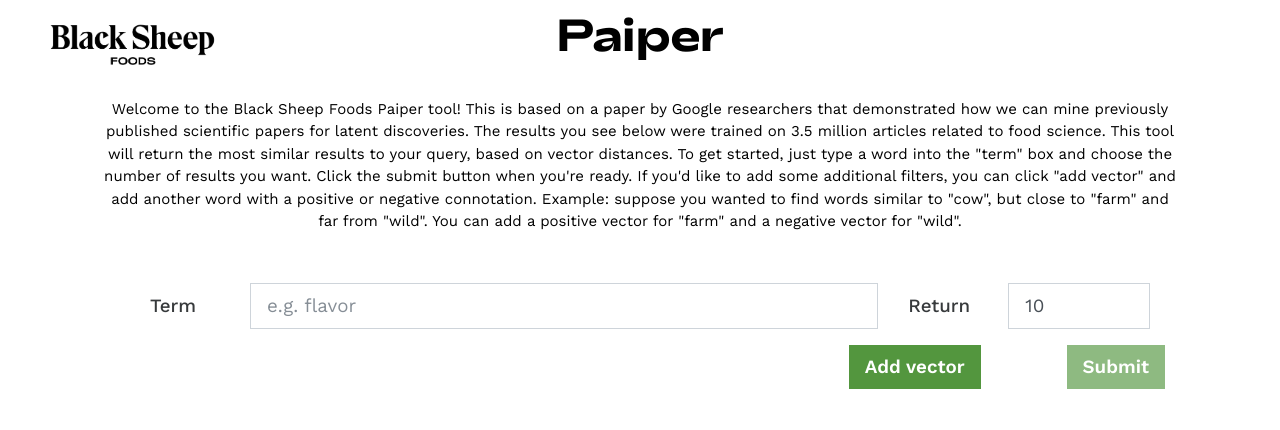
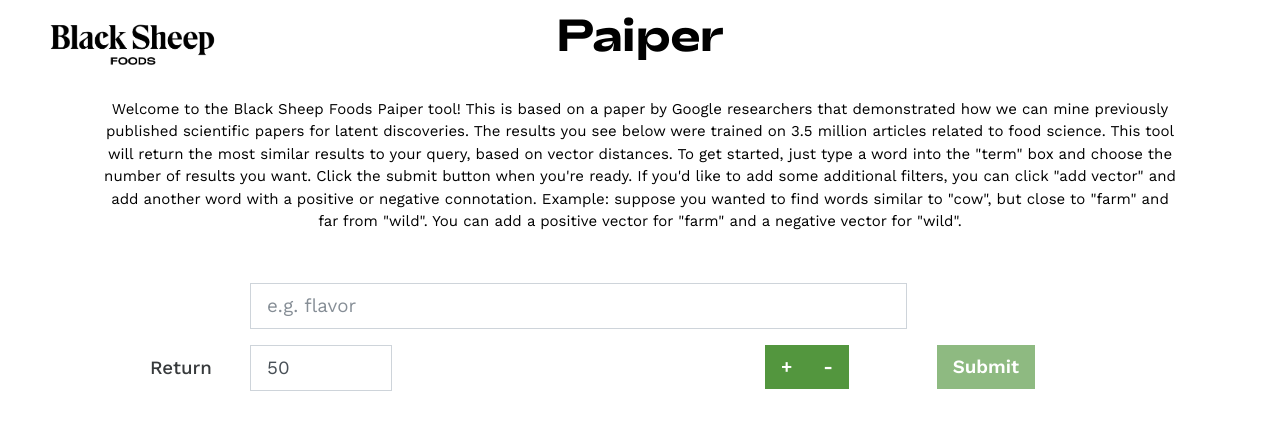
Before and after one commit to rjintu/bsf-aws, a React (Create React App) app: page / in a window 1280 px wide. Shown: the top 430 px of the page. Built offline with nearby package versions, Linux system fonts and the light colour scheme.

Commit message:
Convert to math calculator interface

```diff
--- a/src/App.css
+++ b/src/App.css
@@ -33,7 +33,7 @@
 
 .btn-primary:hover {
   color: #fff;
-  background-color: #53963e;
+  background-color: #468034;
 }
 
 .btn-primary:focus, .btn-primary.focus {
@@ -108,23 +108,22 @@
   width: 168px;
 }
 
+.pm-text {
+  text-align: right;
+}
+@media (max-width: 576px) {
+  .pm-text {
+    text-align: left;
+  }
+}
+
+.label {
+  max-width: 100px;
+}
+
 .results-msg {
   font-size: 18.75px;
   text-align: center;
-}
-
-@media (min-width: 576px) {
-  .label {
-    max-width: 100px;
-  }
-
-  .radio-col {
-    max-width: 125px;
-  }
-}
-
-.delete-container {
-  max-width: 122px;
 }
 
 #header {
--- a/src/components/SimilarForm.js
+++ b/src/components/SimilarForm.js
@@ -3,6 +3,7 @@
 import Row from "react-bootstrap/Row";
 import Col from "react-bootstrap/Col";
 import Form from "react-bootstrap/Form";
+import ButtonGroup from "react-bootstrap/ButtonGroup";
 import Button from "react-bootstrap/Button";
 
 export default class SimilarForm extends React.Component {
@@ -11,14 +12,13 @@
 
     this.query = {
       term: "",
-      topn: "10",
+      topn: "50",
       vectors: []
     }
 
     this.vector = {
       key: "0",
-      term: "",
-      positive: true
+      term: ""
     }
 
     this.state = {
@@ -37,12 +37,27 @@
     this.validate();
   }
 
-  handleAddVector = event => {
+  handleAddPositive = event => {
     const query = this.state.query;
     const vector = Object.assign({}, this.vector);
     let vectorCount = this.state.vectorCount;
 
     vector.key = vectorCount.toString();
+    vector.positive = true;
+    query.vectors.push(vector);
+    vectorCount = vectorCount + 1;
+
+    this.setState({ query, vectorCount });
+    this.validate();
+  }
+
+  handleAddNegative = event => {
+    const query = this.state.query;
+    const vector = Object.assign({}, this.vector);
+    let vectorCount = this.state.vectorCount;
+
+    vector.key = vectorCount.toString();
+    vector.positive = false;
     query.vectors.push(vector);
     vectorCount = vectorCount + 1;
 
@@ -67,18 +82,12 @@
     const value = event.target.value;
     const query = this.state.query;
 
-    const dash = name.indexOf("-");
-    const key = name.substr(0, dash);
-    const field = name.substr(dash + 1);
+    const key = name.substr(0, name.indexOf("-"));
 
     for (let i = 0; i < query.vectors.length; i++) {
       if (query.vectors[i].key === key) {
-        if (field === "pos" || field === "neg") {
-          query.vectors[i].positive = field === "pos";
-        }
-        else {
-          query.vectors[i][field] = value;
-        }
+        query.vectors[i].term = value;
+        break;
       }
     }
 
@@ -94,10 +103,7 @@
     const query = this.state.query;
     query.topn = parseInt(query.topn);
 
-    for (let i = 0; i < query.vectors.length; i++) {
-      query.vectors[i].scalar = parseInt(query.vectors[i].scalar);
-    }
-
+    console.log(query);
     this.props.postQuery(query);
   }
 
@@ -117,8 +123,10 @@
   renderExtraVectors() {
     return this.state.query.vectors.map((vector) =>
       <Form.Group as={Row} key={vector.key}>
-        <Form.Label column sm={2} className="col-form-label-lg label">Term</Form.Label>
-        <Col>
+        <Form.Label column sm={2} className="col-form-label-lg pm-text label">
+         {vector.positive ? "+" : "-"}
+        </Form.Label>
+        <Col sm={8}>
           <Form.Control className="form-control-lg"
             type="text"
             name={`${vector.key}-term`}
@@ -126,23 +134,7 @@
             onChange={this.handleVectorChange}
           />
         </Col>
-        <Col sm={2} className="radio-col">
-          <Form.Check
-            type="radio"
-            label="Positive"
-            name={`${vector.key}-pos`}
-            checked={vector.positive}
-            onChange={this.handleVectorChange}
-          />
-          <Form.Check
-            type="radio"
-            label="Negative"
-            name={`${vector.key}-neg`}
-            checked={!vector.positive}
-            onChange={this.handleVectorChange}
-          />
-        </Col>
-        <Col sm={2} className="delete-container">
+        <Col>
           <Button className="btn-lg"
             variant="delete"
             name={`${vector.key}-del`}
@@ -160,14 +152,17 @@
       <Container id="form-container" fluid>
         <Form onSubmit={this.handleSubmit}>
           <Form.Group as={Row}>
-            <Form.Label column sm={2} className="col-form-label-lg label">Term</Form.Label>
-            <Col>
+            <Col sm={2} className="label"></Col>
+            <Col sm={8}>
               <Form.Control className="form-control-lg"
                 type="text" name="term"
                 placeholder="e.g. flavor"
                 onChange={this.handleChange}
               />
             </Col>
+          </Form.Group>
+          {this.renderExtraVectors()}
+          <Form.Group as={Row}>
             <Form.Label column sm={2} className="col-form-label-lg label">Return</Form.Label>
             <Col sm={2}>
               <Form.Control className="form-control-lg"
@@ -176,20 +171,25 @@
                 onChange={this.handleChange}
               />
             </Col>
-          </Form.Group>
-          {this.renderExtraVectors()}
-          <Form.Group as={Row}>
-            <Col></Col>
+            <Col sm={{ span: 2, offset: 4}}>
+              <ButtonGroup>
                 <Button className="btn-lg" variant="primary"
-              onClick={this.handleAddVector}>
-              Add vector
+                  onClick={this.handleAddPositive}>
+                  +
                 </Button>
-            <Col sm={1}></Col>
+                <Button className="btn-lg" variant="primary"
+                  onClick={this.handleAddNegative}>
+                  -
+                </Button>
+              </ButtonGroup>
+            </Col>
+            <Col>
               <Button className="btn-lg" variant="primary"
                 type="submit"
                 disabled={!this.state.valid}>
                 Submit
               </Button>
+            </Col>
           </Form.Group>
         </Form>
       </Container>
```
Lines whose indentation alone changed are shown as unchanged.
